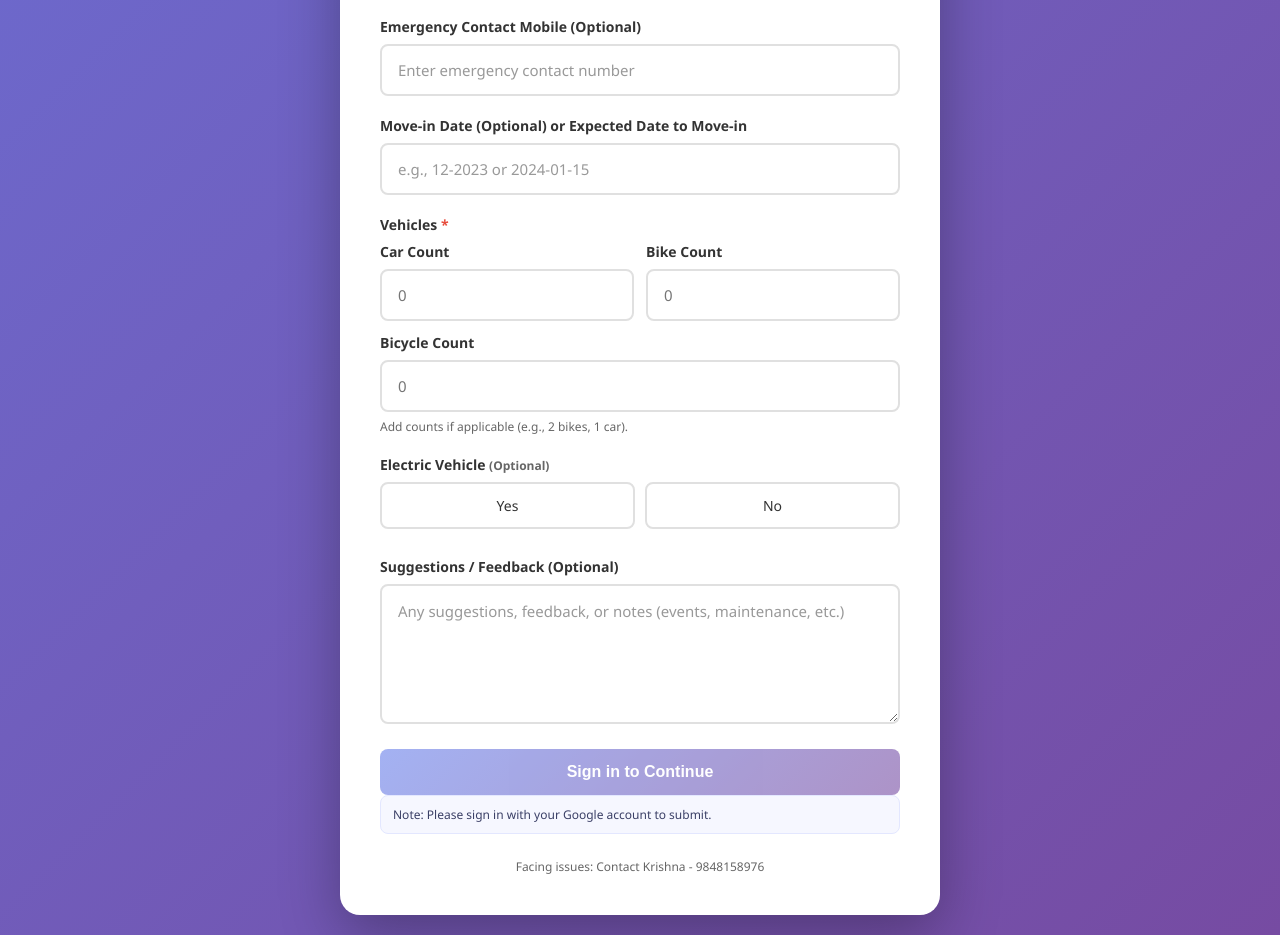
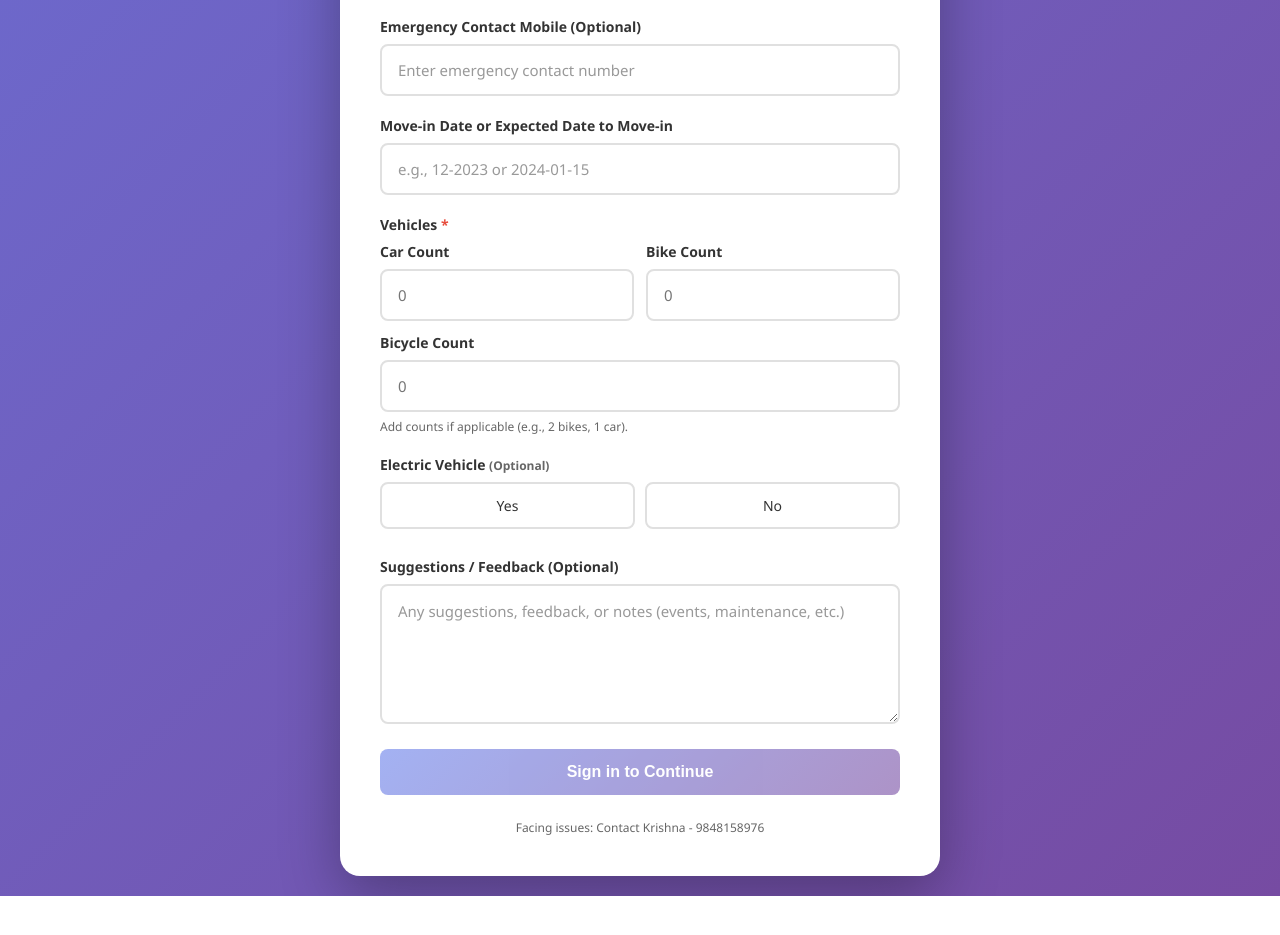
Before and after one commit to mythrisignatureresidents/resident-details-form, a plain HTML site: page index.html in a window 1280 px wide. Shown: the part 1720-2655 px from the top of the page. After the commit the page ends 2616 px from the top, so only its background shows below. Drawn offline with Linux system fonts and the light colour scheme.

Commit message:
Add files via upload

```diff
--- a/index.html
+++ b/index.html
@@ -561,7 +561,7 @@
             </div>
 
             <div class="form-group">
-                <label for="moveInDate">Move-in Date (Optional) or Expected Date to Move-in</label>
+                <label for="moveInDate">Move-in Date or Expected Date to Move-in</label>
                 <input type="text" id="moveInDate" name="moveInDate"
                        placeholder="e.g., 12-2023 or 2024-01-15">
             </div>
@@ -606,10 +606,6 @@
             </div>
 
             <button type="submit" id="submitBtn">Submit Information</button>
-
-            <div class="signin-note">
-                Note: Please sign in with your Google account to submit.
-            </div>
 
             <div id="message" class="message"></div>
         </form>
```
